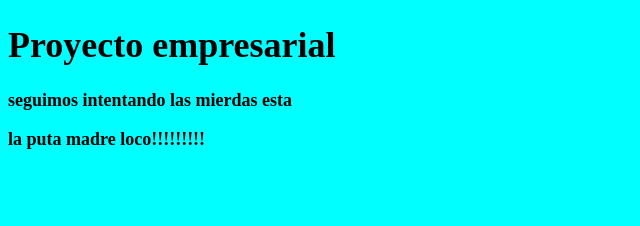
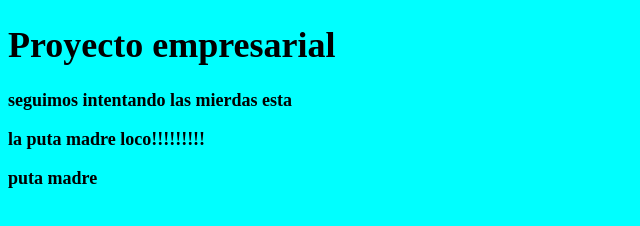
Before and after one commit to rtl78/CursoGit, a plain HTML site: page index.html in a window 1280 px wide. Shown: the whole page, without its empty margins (0-640 px from the left). Drawn offline with Linux system fonts and the light colour scheme.

Commit message:
dale loco andagit status -s

```diff
--- a/index.html
+++ b/index.html
@@ -11,5 +11,6 @@
     <h1>Proyecto empresarial</h1>
     <p>seguimos intentando las mierdas esta</p>
     <p>la puta madre loco!!!!!!!!!</p>
+    <p>puta madre</p>
 </body>
 </html>
```
